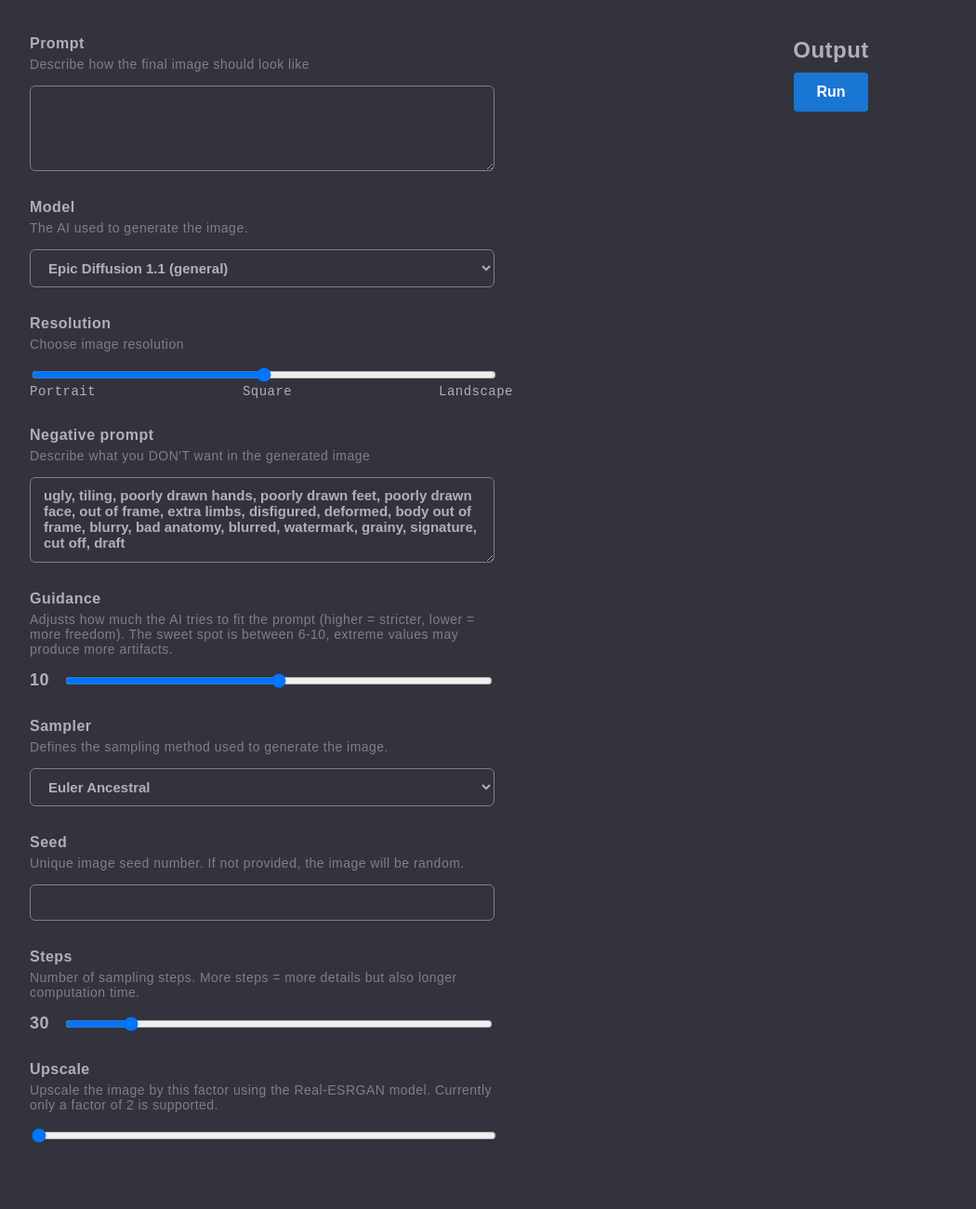
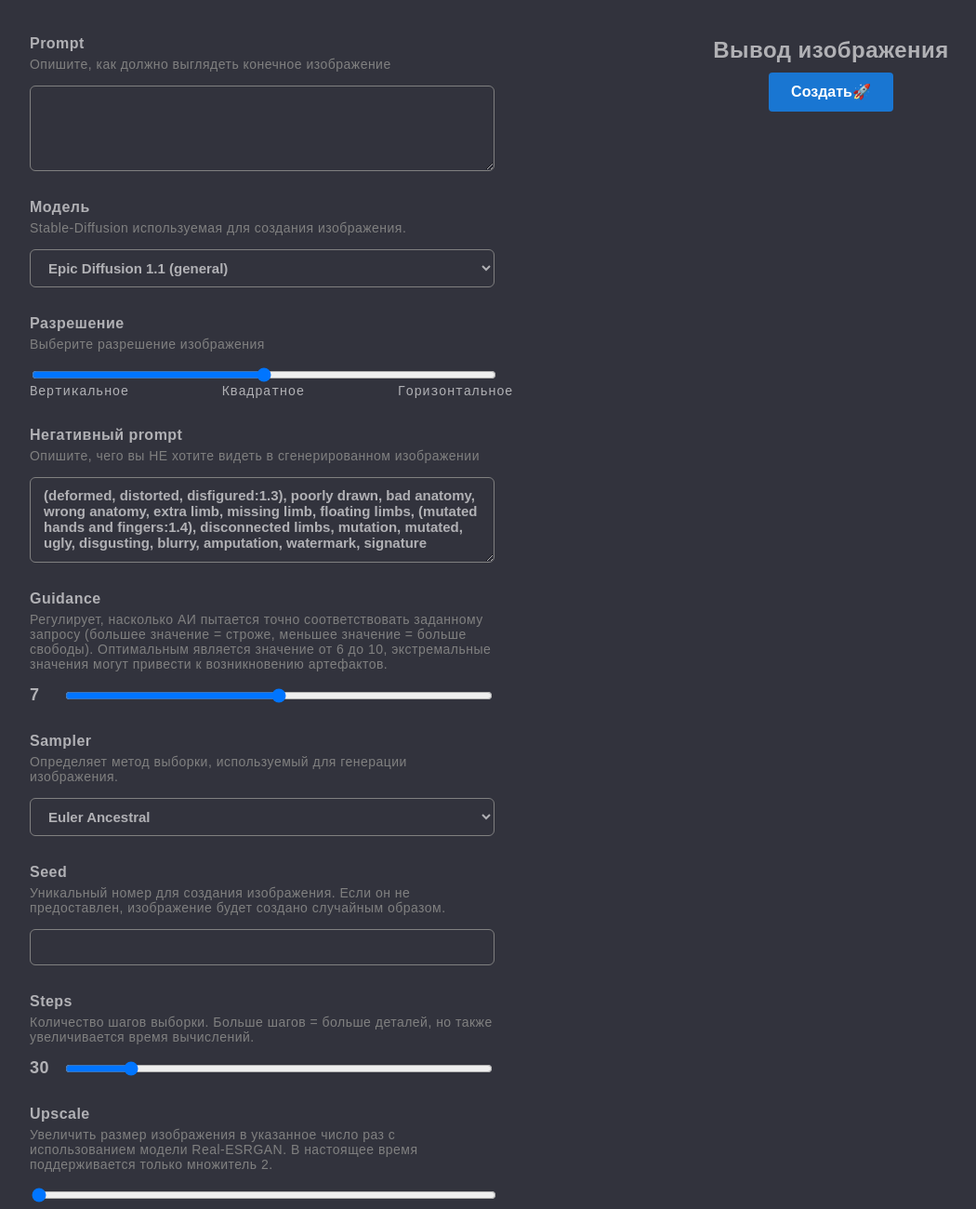
Before and after one commit to aplodismenty/dz-image, a website built with Parcel: page src/index.html in a window 1280 px wide. Shown: the whole page at 93% size, without its empty margins (8-1058 px from the left). Before the commit the page ends 1239 px from the top, so only its background shows below. Built offline with nearby package versions, Linux system fonts and the light colour scheme.

Commit message:
Update dezgo.html

```diff
--- a/src/partials/dezgo.html
+++ b/src/partials/dezgo.html
@@ -3,7 +3,7 @@
     <div class="dezgo__form">
       <p class="form__label">Prompt</p>
       <p class="form__label--small">
-        Describe how the final image should look like
+        Опишите, как должно выглядеть конечное изображение
       </p>
       <textarea
         id="prompt"
@@ -13,8 +13,8 @@
         class="form__textarea"
       ></textarea>
 
-      <p class="form__label">Model</p>
-      <p class="form__label--small">The AI used to generate the image.</p>
+      <p class="form__label">Модель</p>
+      <p class="form__label--small">Stable-Diffusion используемая для создания изображения.</p>
       <select class="form__select" id="model">
         <option value="anything_3_0">Anything 3.0 (anime)</option>
         <option value="anything_4_0">Anything 4.0 (anime)</option>
@@ -38,8 +38,8 @@
         <option value="waifudiffusion_1_4">Waifu Diffusion 1.4 (anime)</option>
       </select>
 
-      <p class="form__label">Resolution</p>
-      <p class="form__label--small">Choose image resolution</p>
+      <p class="form__label">Разрешение</p>
+      <p class="form__label--small">Выберите разрешение изображения</p>
       <input
         id="resolution"
         type="range"
@@ -49,14 +49,14 @@
         class="form__range"
       />
       <ul class="list range__descr">
-        <li>Portrait</li>
-        <li>Square</li>
-        <li>Landscape</li>
+        <li>Вертикальное</li>
+        <li>Квадратное</li>
+        <li>Горизонтальное</li>
       </ul>
 
-      <p class="form__label">Negative prompt</p>
+      <p class="form__label">Негативный prompt</p>
       <p class="form__label--small">
-        Describe what you DON'T want in the generated image
+        Опишите, чего вы НЕ хотите видеть в сгенерированном изображении
       </p>
       <textarea
         id="negativePrompt"
@@ -65,17 +65,18 @@
         type="text"
         class="form__textarea"
       >
-ugly, tiling, poorly drawn hands, poorly drawn feet, poorly drawn face, out of frame, extra limbs, disfigured, deformed, body out of frame, blurry, bad anatomy, blurred, watermark, grainy, signature, cut off, draft</textarea
+(deformed, distorted, disfigured:1.3), poorly drawn, bad anatomy, wrong anatomy, extra limb, missing limb, floating limbs, (mutated hands and fingers:1.4), disconnected limbs, mutation, mutated, ugly, disgusting, blurry, amputation, watermark, signature</textarea
       >
 
       <p class="form__label">Guidance</p>
       <p class="form__label--small">
-        Adjusts how much the AI tries to fit the prompt (higher = stricter,
-        lower = more freedom). The sweet spot is between 6-10, extreme values
-        may produce more artifacts.
+        Регулирует, насколько АИ пытается точно соответствовать заданному запросу
+        (большее значение = строже, меньшее значение = больше свободы).
+        Оптимальным является значение от 6 до 10, экстремальные значения могут привести
+		к возникновению артефактов.
       </p>
       <div class="guidance__input">
-        <p class="guidance__num" id="guidanceNum">10</p>
+        <p class="guidance__num" id="guidanceNum">7</p>
         <input
           id="guidance"
           type="range"
@@ -88,7 +89,7 @@ ugly, tiling, poorly drawn hands, poorly drawn feet, poorly drawn face, out of f
 
       <p class="form__label">Sampler</p>
       <p class="form__label--small">
-        Defines the sampling method used to generate the image.
+        Определяет метод выборки, используемый для генерации изображения.
       </p>
       <select class="form__select" id="sampler">
         <option value="ddim">DDIM</option>
@@ -101,14 +102,15 @@ ugly, tiling, poorly drawn hands, poorly drawn feet, poorly drawn face, out of f
 
       <p class="form__label">Seed</p>
       <p class="form__label--small">
-        Unique image seed number. If not provided, the image will be random.
+        Уникальный номер для создания изображения. Если он не предоставлен,
+		изображение будет создано случайным образом.
       </p>
       <input type="number" class="form__input" id="seed" />
 
       <p class="form__label">Steps</p>
       <p class="form__label--small">
-        Number of sampling steps. More steps = more details but also longer
-        computation time.
+        Количество шагов выборки. Больше шагов = больше деталей,
+		но также увеличивается время вычислений.
       </p>
       <div class="steps__input">
         <p class="steps__num" id="stepsNum">30</p>
@@ -125,8 +127,9 @@ ugly, tiling, poorly drawn hands, poorly drawn feet, poorly drawn face, out of f
 
       <p class="form__label">Upscale</p>
       <p class="form__label--small">
-        Upscale the image by this factor using the Real-ESRGAN model. Currently
-        only a factor of 2 is supported.
+        Увеличить размер изображения в указанное число раз
+		с использованием модели Real-ESRGAN.
+		В настоящее время поддерживается только множитель 2.
       </p>
       <input
         id="upscale"
@@ -140,8 +143,8 @@ ugly, tiling, poorly drawn hands, poorly drawn feet, poorly drawn face, out of f
     </div>
 
     <div class="output__thumb">
-      <h2 class="output__title">Output</h2>
-      <button type="button" class="button" id="runBtn">Run</button>
+      <h2 class="output__title">Вывод изображения</h2>
+      <button type="button" class="button" id="runBtn">Создать🚀</button>
       <img id="generatedImg" class="output__img" />
     </div>
   </div>
```
